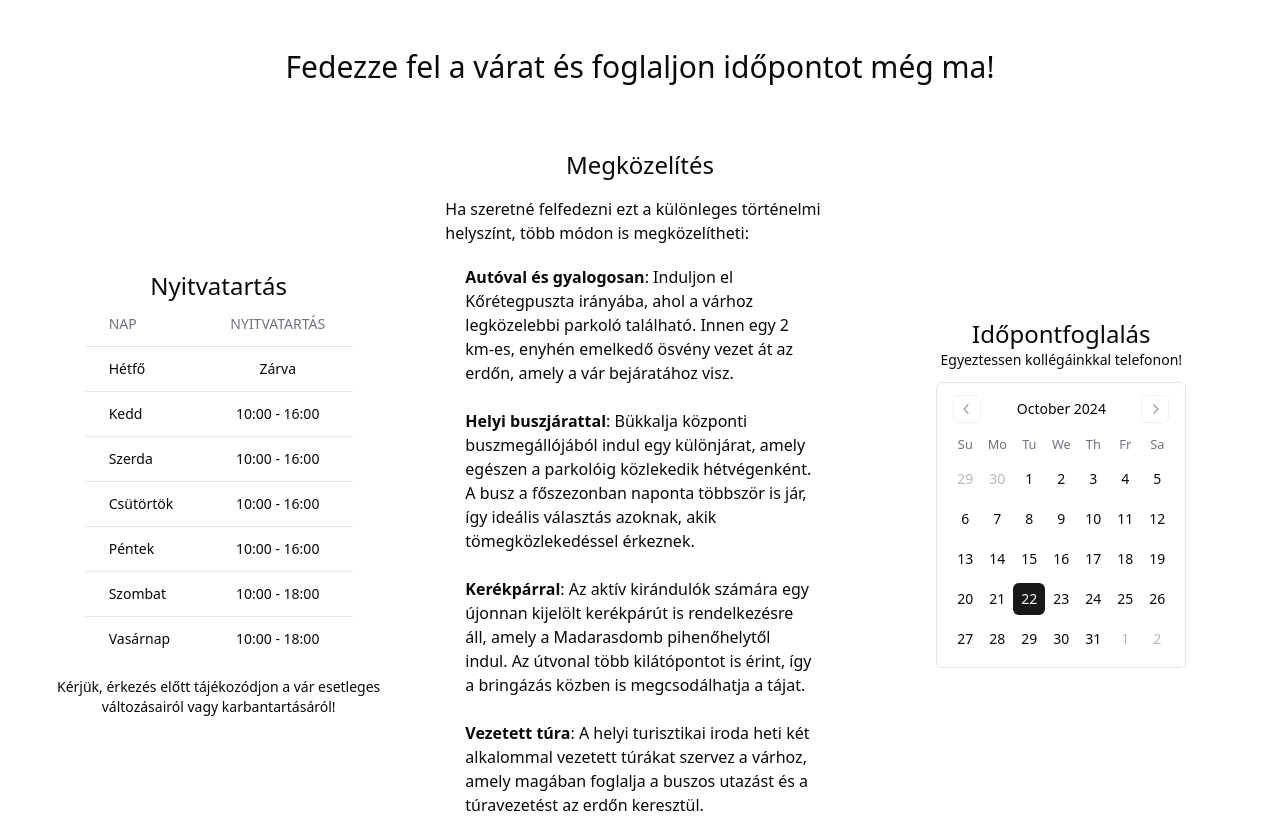
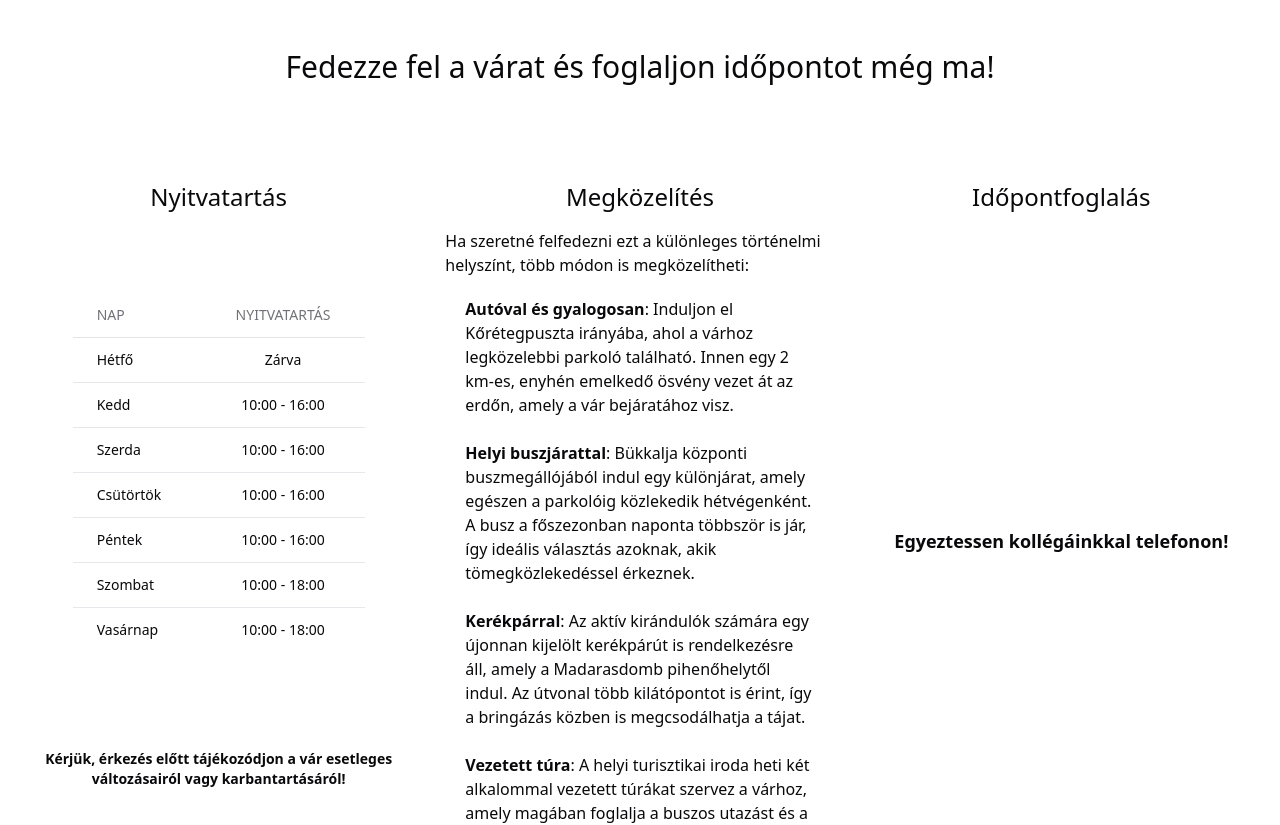
Before and after one commit to koosbalazsbence/dia-tanarno-projektek, a Next.js app in the folder raven-castle/: page / in a window 1280 px wide. Shown: the part 1620-2445 px from the top of the page. Built offline with nearby package versions, Linux system fonts and the light colour scheme.

Commit message:
refresh the booking article component

```diff
--- a/raven-castle/src/app/layout.tsx
+++ b/raven-castle/src/app/layout.tsx
@@ -17,7 +17,7 @@ export default function RootLayout({
   children: React.ReactNode;
 }>) {
   return (
-    <html lang="en">
+    <html lang="hu">
       <body>
         <ThemeProvider
           attribute="class"
--- a/raven-castle/src/components/BookingArticle.tsx
+++ b/raven-castle/src/components/BookingArticle.tsx
@@ -1,6 +1,4 @@
-"use client"
 
-import { useState } from "react"
 import {
     Table,
     TableBody,
@@ -9,16 +7,14 @@ import {
     TableHeader,
     TableRow,
 } from "@/components/ui/table"
-import { Calendar } from "@/components/ui/calendar"
 
 export default function BookingArticle() {
-    const [date, setDate] = useState<Date | undefined>(new Date())
     return (
         <>
             <div>
                 <h1 className="text-center text-3xl m-12">Fedezze fel a várat és foglaljon időpontot még ma!</h1>
-                <div className="grid grid-cols-3 gap-4 mx-4 items-center justify-items-center">
-                    <div className="grid p-2 pt-4 mx-4">
+                <div className="grid grid-cols-1 w-full lg:grid-cols-3 gap-4 px-4 py-8 items-center justify-items-center dark:bg-gray-700 dark:shadow-lg">
+                    <div className="w-full h-full grid p-2 pt-4 mx-4">
                         <h1 className="w-full text-2xl text-center">Nyitvatartás</h1>
                         <Table className="w-3/4 mx-auto border-collapse">
                             <TableHeader>
@@ -58,10 +54,10 @@ export default function BookingArticle() {
                                 </TableRow>
                             </TableBody>
                         </Table>
-                        <p className="text-sm mt-4 text-center">Kérjük, érkezés előtt tájékozódjon a vár esetleges változásairól vagy karbantartásáról!</p>
+                        <p className="text-sm mt-4 text-center font-semibold">Kérjük, érkezés előtt tájékozódjon a vár esetleges változásairól vagy karbantartásáról!</p>
                     </div>
-                    <div className="w-full grid grid-rows-2 p-2 pt-4 mx-4">
-                        <h1 className="text-2xl text-center">Megközelítés</h1>
+                    <div className="w-full h-full grid p-2 pt-4 mx-4">
+                        <h1 className="text-2xl text-center pb-4">Megközelítés</h1>
                         <h2>Ha szeretné felfedezni ezt a különleges történelmi helyszínt, több módon is megközelítheti:</h2>
                         <div className="">
                             <p className="m-4 p-1"><span className="font-semibold">Autóval és gyalogosan</span>: Induljon el Kőrétegpuszta irányába, ahol a várhoz legközelebbi parkoló található. Innen egy 2 km-es, enyhén emelkedő ösvény vezet át az erdőn, amely a vár bejáratához visz.</p>
@@ -70,15 +66,9 @@ export default function BookingArticle() {
                             <p className="m-4 p-1"><span className="font-semibold">Vezetett túra</span>: A helyi turisztikai iroda heti két alkalommal vezetett túrákat szervez a várhoz, amely magában foglalja a buszos utazást és a túravezetést az erdőn keresztül.</p>
                         </div>
                     </div>
-                    <div className="w-full grid grid-rows-2 p-2 pt-4 mx-4">
+                    <div className="w-full h-full grid p-2 pt-4 mx-4">
                         <h1 className="text-2xl text-center">Időpontfoglalás</h1>
-                        <p className="text-center text-sm font-light">Egyeztessen kollégáinkkal telefonon!</p>
-                        <Calendar
-                            mode="single"
-                            selected={date}
-                            onSelect={setDate}
-                            className="mx-auto rounded-md border"
-                        />
+                        <p className="text-center text-lg font-semibold">Egyeztessen kollégáinkkal telefonon!</p>
                     </div>
                 </div>
             </div>
--- a/raven-castle/src/components/HeroBackground.tsx
+++ b/raven-castle/src/components/HeroBackground.tsx
@@ -1,9 +1,9 @@
-// import HeroImage from "./HeroImage"
+import HeroImage from "./HeroImage"
 
 export default function HeroBackgournd() {
     return (
         <div className="relative w-full min-h-screen flex flex-col items-center justify-center">
-            {/* <HeroImage /> */}
+            <HeroImage />
             <div className="font-serif absolute top-1/2 z-20 flex flex-col items-center gap-2 text-5xl text-white transform -translate-y-1/2">
                 <h1>Élmény.</h1>
                 <h1>Kaland.</h1>
```
